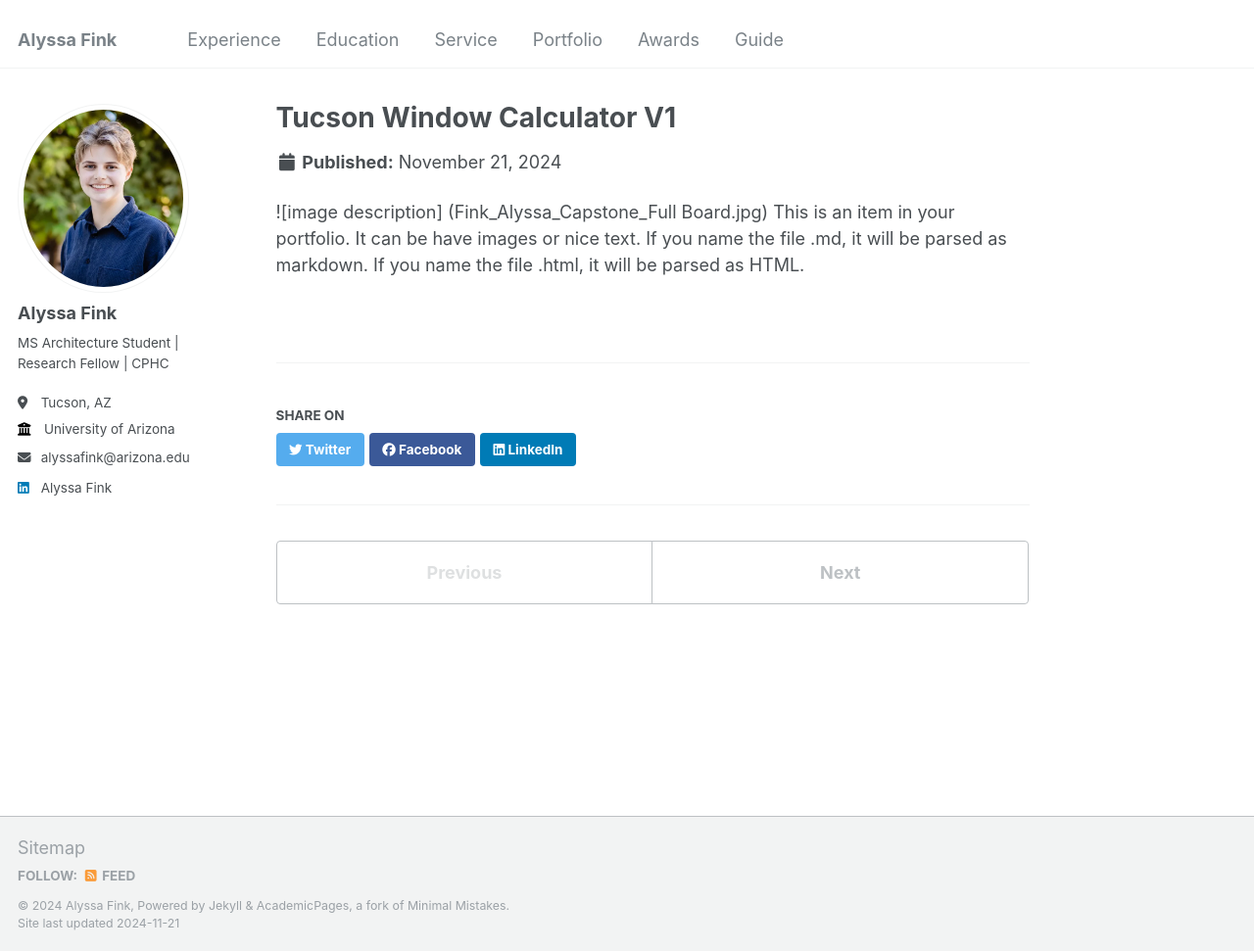
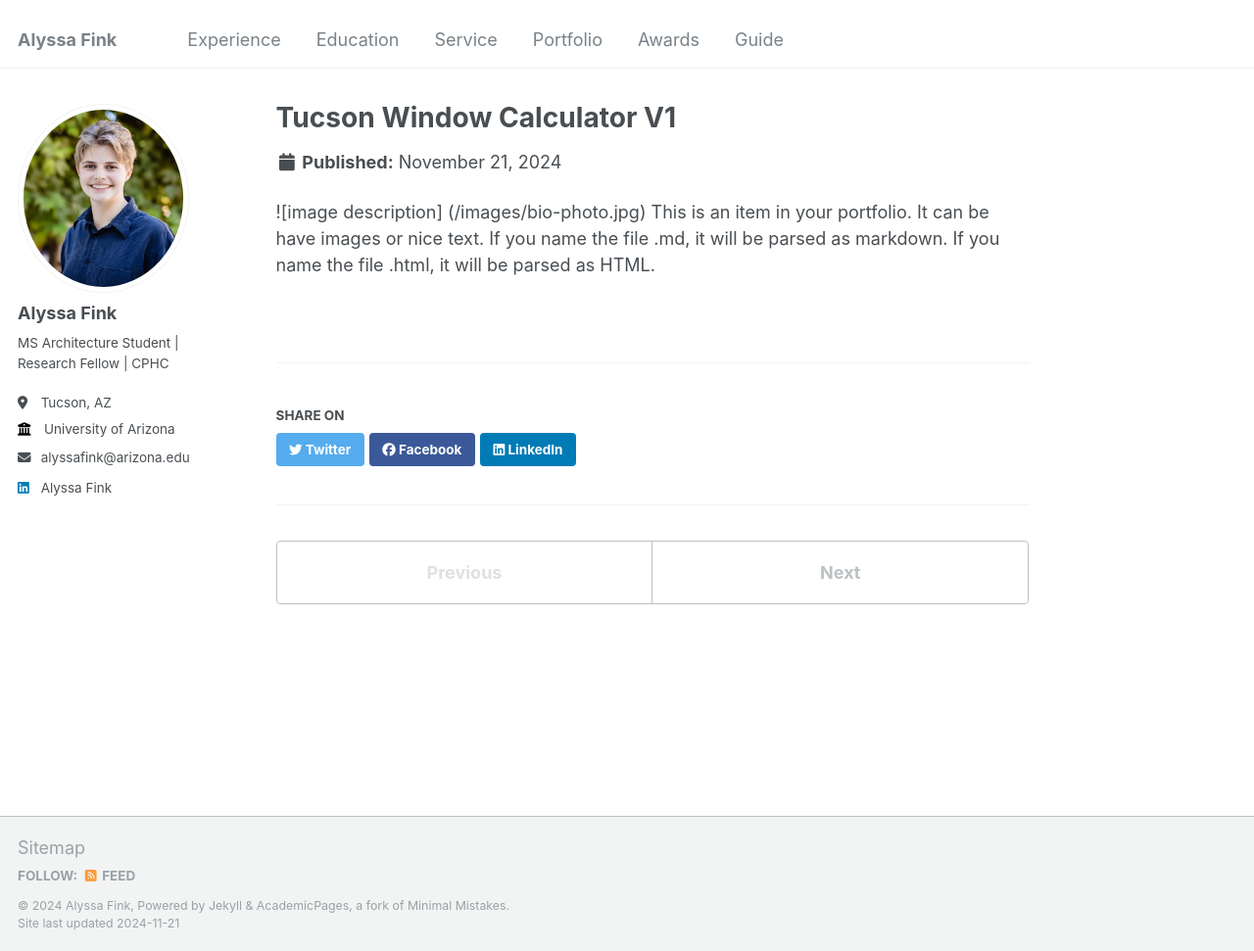
Before and after one commit to alyssafink/alyssafink.github.io, a Jekyll site: the page built from _portfolio/portfolio-1.md, in a window 1280 px wide and 971 px high. Shown: the whole window at 98% size. Built offline with Jekyll 4.4.1, drawn with Linux system fonts in a browser that asks for light colours.

Commit message:
Update portfolio-1.md

```diff
--- a/_portfolio/portfolio-1.md
+++ b/_portfolio/portfolio-1.md
@@ -1,9 +1,9 @@
 ---
 title: "Tucson Window Calculator V1"
-excerpt: "An online tool for comparing window upgrade options 1<br/><img src='Fink_Alyssa_Capstone_Full Board.jpg'>"
+excerpt: "An online tool for comparing window upgrade options <br/><img src='Fink_Alyssa_Capstone_Full Board.jpg'>"
 collection: portfolio
 ---
 
 ![image description]
-(Fink_Alyssa_Capstone_Full Board.jpg)
+(/images/bio-photo.jpg)
 This is an item in your portfolio. It can be have images or nice text. If you name the file .md, it will be parsed as markdown. If you name the file .html, it will be parsed as HTML.
```
